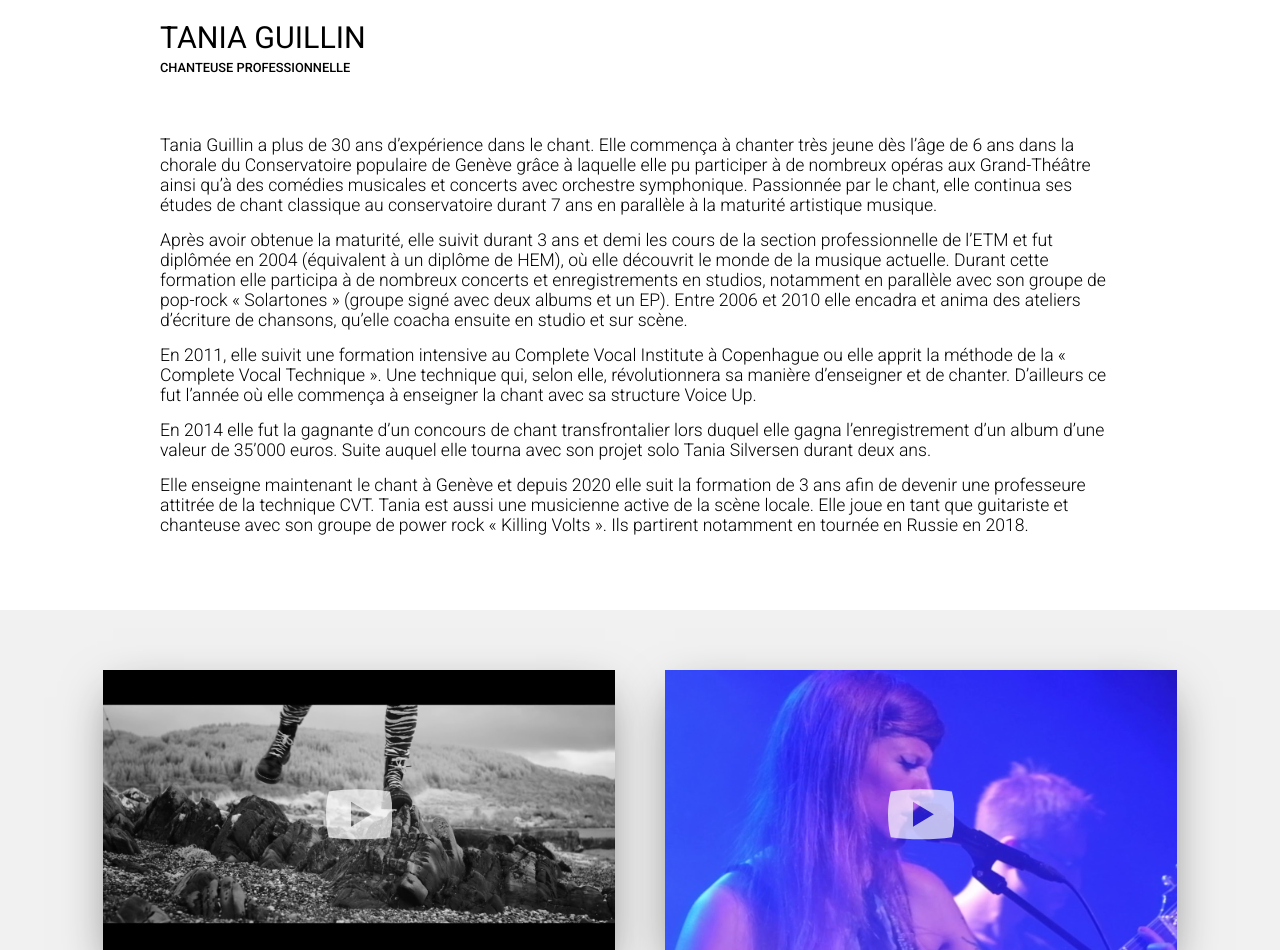
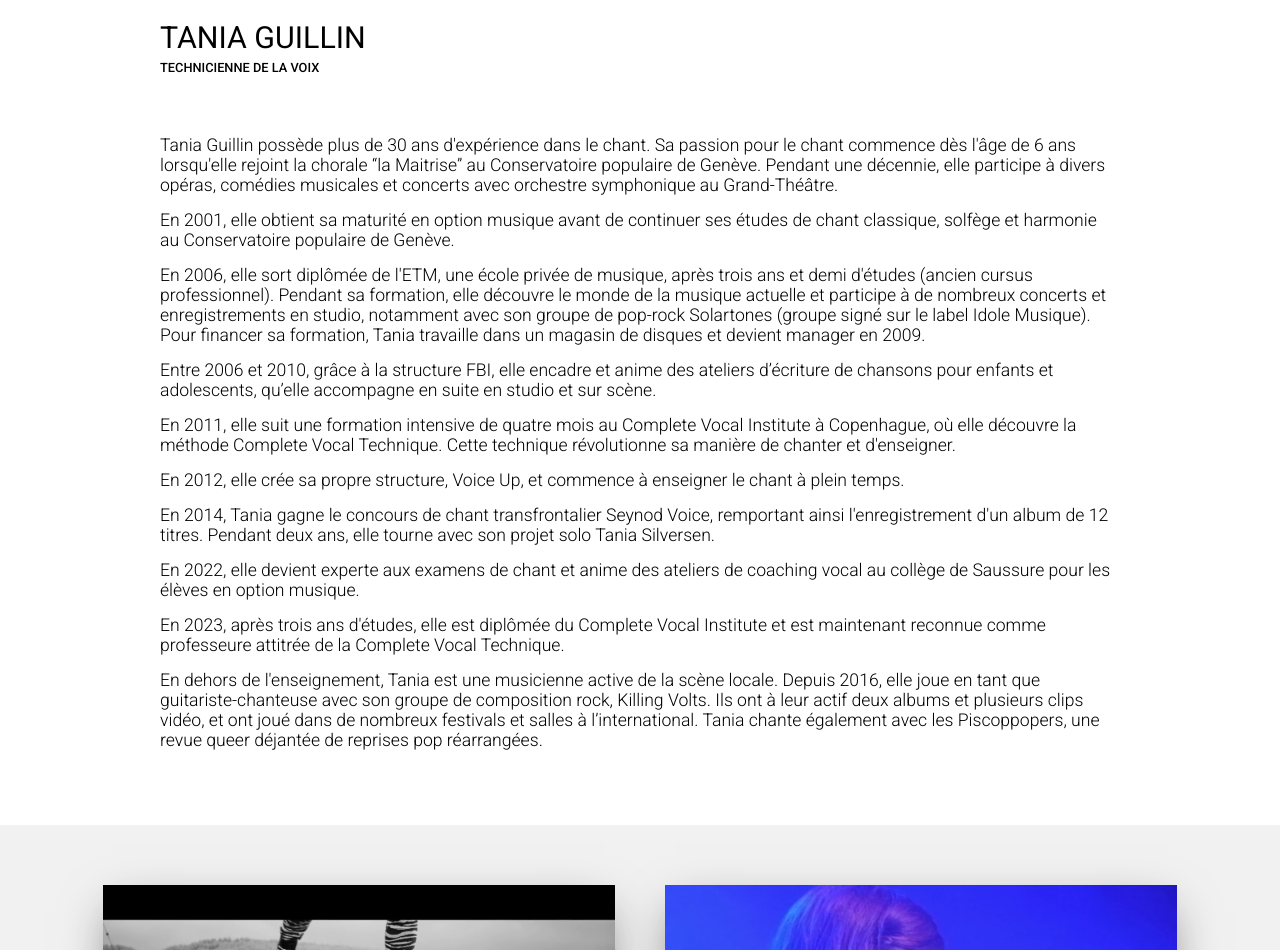
Before and after one commit to Cap0n3/VoiceUp, a React (Create React App) app: page /tania in a window 1280 px wide. Shown: the part 720-1670 px from the top of the page. Built offline with nearby package versions, Linux system fonts and the light colour scheme.

Commit message:
Added new description text

```diff
--- a/src/pages/Teacher/Teacher.js
+++ b/src/pages/Teacher/Teacher.js
@@ -58,7 +58,7 @@ const Teacher = () => {
             <AboutSection>
                     <AboutContainer ref={AboutRef} isVisible={isAboutVisible}>
                         <SectionTitle style={{marginBottom: "5px"}}>Tania Guillin</SectionTitle>
-                        <SubTitle>Chanteuse professionnelle</SubTitle>
+                        <SubTitle>{(language === "FR") ? "Technicienne de la voix" : "Vocal coaching"}</SubTitle>
                         <DescriptionWrapper>
                             {setContentLang((language === "FR") ? descrParagraphs.descriptionFR : descrParagraphs.descriptionEN)}
                         </DescriptionWrapper>
--- a/src/pages/Teacher/data/teacher.data.js
+++ b/src/pages/Teacher/data/teacher.data.js
@@ -15,19 +15,28 @@ export const teacherHeaderData = {
 // Teacher description data
 export const descrParagraphs = {
     descriptionFR: [
-        "Tania Guillin a plus de 30 ans d’expérience dans le chant. Elle commença à chanter très jeune dès l’âge de 6 ans dans la chorale du Conservatoire populaire de Genève grâce à laquelle elle pu participer à de nombreux opéras aux Grand-Théâtre ainsi qu’à des comédies musicales et concerts avec orchestre symphonique. Passionnée par le chant, elle continua ses études de chant classique au conservatoire durant 7 ans en parallèle à la maturité artistique musique.",
-        "Après avoir obtenue la maturité, elle suivit durant 3 ans et demi les cours de la section professionnelle de l’ETM et fut diplômée en 2004 (équivalent à un diplôme de HEM), où elle découvrit le monde de la musique actuelle. Durant cette formation elle participa à de nombreux concerts et enregistrements en studios, notamment en parallèle avec son groupe de pop-rock « Solartones » (groupe signé avec deux albums et un EP). Entre 2006 et 2010 elle encadra et anima des ateliers d’écriture de chansons, qu’elle coacha ensuite en studio et sur scène.",
-        "En 2011, elle suivit une formation intensive au Complete Vocal Institute à Copenhague ou elle apprit la méthode de la « Complete Vocal Technique ». Une technique qui, selon elle, révolutionnera sa manière d’enseigner et de chanter. D’ailleurs ce fut l’année où elle commença à enseigner la chant avec sa structure Voice Up.",
-        "En 2014 elle fut la gagnante d’un concours de chant transfrontalier lors duquel elle gagna l’enregistrement d’un album d’une valeur de 35’000 euros. Suite auquel elle tourna avec son projet solo Tania Silversen durant deux ans.",
-        "Elle enseigne maintenant le chant à Genève et depuis 2020 elle suit la formation de 3 ans afin de devenir une professeure attitrée de la technique CVT. Tania est aussi une musicienne active de la scène locale. Elle joue en tant que guitariste et chanteuse avec son groupe de power rock « Killing Volts ». Ils partirent notamment en tournée en Russie en 2018."
+        "Tania Guillin possède plus de 30 ans d'expérience dans le chant. Sa passion pour le chant commence dès l'âge de 6 ans lorsqu'elle rejoint la chorale “la Maitrise” au Conservatoire populaire de Genève. Pendant une décennie, elle participe à divers opéras, comédies musicales et concerts avec orchestre symphonique au Grand-Théâtre.",
+        "En 2001, elle obtient sa maturité en option musique avant de continuer ses études de chant classique, solfège et harmonie au Conservatoire populaire de Genève.",
+        "En 2006, elle sort diplômée de l'ETM, une école privée de musique, après trois ans et demi d'études (ancien cursus professionnel). Pendant sa formation, elle découvre le monde de la musique actuelle et participe à de nombreux concerts et enregistrements en studio, notamment avec son groupe de pop-rock Solartones (groupe signé sur le label Idole Musique). Pour financer sa formation, Tania travaille dans un magasin de disques et devient manager en 2009.",
+        "Entre 2006 et 2010, grâce à la structure FBI, elle encadre et anime des ateliers d’écriture de chansons pour enfants et adolescents, qu’elle accompagne en suite en studio et sur scène.",
+        "En 2011, elle suit une formation intensive de quatre mois au Complete Vocal Institute à Copenhague, où elle découvre la méthode Complete Vocal Technique. Cette technique révolutionne sa manière de chanter et d'enseigner.",
+        "En 2012, elle crée sa propre structure, Voice Up, et commence à enseigner le chant à plein temps.",
+        "En 2014, Tania gagne le concours de chant transfrontalier Seynod Voice, remportant ainsi l'enregistrement d'un album de 12 titres. Pendant deux ans, elle tourne avec son projet solo Tania Silversen.",
+        "En 2022, elle devient experte aux examens de chant et anime des ateliers de coaching vocal au collège de Saussure pour les élèves en option musique.",
+        "En 2023, après trois ans d'études, elle est diplômée du Complete Vocal Institute et est maintenant reconnue comme professeure attitrée de la Complete Vocal Technique.",
+        "En dehors de l'enseignement, Tania est une musicienne active de la scène locale. Depuis 2016, elle joue en tant que guitariste-chanteuse avec son groupe de composition rock, Killing Volts. Ils ont à leur actif deux albums et plusieurs clips vidéo, et ont joué dans de nombreux festivals et salles à l’international. Tania chante également avec les Piscoppopers, une revue queer déjantée de reprises pop réarrangées."
     ],
     descriptionEN: [
-        "Compliment interested discretion estimating on stimulated apartments oh. Dear so sing when in find read of call. As distrusts behaviour abilities defective is. Never at water me might. On formed merits hunted unable merely by mr whence or. Possession the unpleasing simplicity her uncommonly.",
-        "Insipidity the sufficient discretion imprudence resolution sir him decisively. Proceed how any engaged visitor. Explained propriety off out perpetual his you. Feel sold off felt nay rose met you. We so entreaties cultivated astonished is. Was sister for few longer mrs sudden talent become. Done may bore quit evil old mile. If likely am of beauty tastes.",
-        "Affronting discretion as do is announcing. Now months esteem oppose nearer enable too six. She numerous unlocked you perceive speedily. Affixed offence spirits or ye of offices between. Real on shot it were four an as. Absolute bachelor rendered six nay you juvenile. Vanity entire an chatty to.",
-        "Carriage quitting securing be appetite it declared. High eyes kept so busy feel call in. Would day nor ask walls known. But preserved advantage are but and certainty earnestly enjoyment. Passage weather as up am exposed. And natural related man subject. Eagerness get situation his was delighted.",
-        "Name were we at hope. Remainder household direction zealously the unwilling bed sex. Lose and gay ham sake met that. Stood her place one ten spoke yet. Head case knew ever set why over. Marianne returned of peculiar replying in moderate. Roused get enable garret estate old county. Entreaties you devonshire law dissimilar terminated.",
-        "Especially of dissimilar up attachment themselves by interested boisterous. Linen mrs seems men table. Jennings dashwood to quitting marriage bachelor in. On as conviction in of appearance apartments boisterous."
+        "Tania Guillin has over 30 years of experience in singing. Her passion for singing began at the age of 6 when she joined “la Maitrise” choir at the Geneva Conservatory. For a decade, she participated in various operas at the Grand-Théâtre, musicals, and concerts with symphonic orchestras.",
+        "In 2001, she obtained her maturité degree with a music option before continuing her studies in classical singing, music theory, and harmony at the Geneva Conservatory.",
+        "In 2006, she graduated from ETM, a private music school, after three and a half years of study (former professional curriculum). During her training, she discovered the world of rhythmical music and participated in numerous concerts and studio recordings, notably with her pop-rock group Solartones (signed on the label Idole Musique). To finance her education, Tania worked in a record store and became a manager in 2009.",
+        "Between 2006 and 2010, through the FBI structure, she supervised and led songwriting workshops for children and teenagers, whom she then accompanied in the studio and on stage.",
+        "In 2011, she completed an intensive four-month training course at the Complete Vocal Institute in Copenhagen, where she discovered the Complete Vocal Technique method. This technique revolutionized her way of singing and teaching.",
+        "In 2012, she created her own structure, Voice Up, and began teaching singing full-time.",
+        "In 2014, Tania won the cross-border singing competition Seynod Voice, winning the recording of a 12-track album. For two years, she toured with her solo project Tania Silversen.",
+        "In 2022, she became an expert in singing exams and led vocal coaching workshops at the de Saussure College in Geneva, for students in the music option.",
+        "In 2023, after three years of study, she graduated from the “Complete Vocal Institute” and is now recognized as an authorized teacher in the Complete Vocal Technique.",
+        "Outside of teaching, Tania is an active musician in the local music scene. Since 2016, she has played as a guitarist-singer with her rock composition group, Killing Volts. They have two albums and several music videos to their credit, and have played in numerous festivals and venues internationally. Tania also sings with the Piscoppopers, a quirky queer pop covers review."
     ]
 
 }
```
